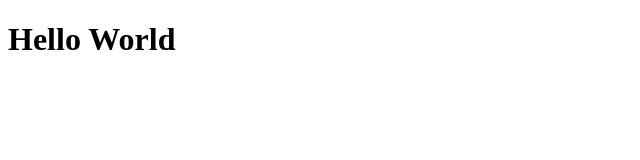
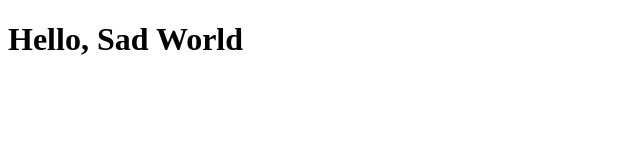
Before and after one commit to Cruzanaa/Aula---Curriculo, a plain HTML site: page index.html in a window 1280 px wide. Shown: the whole page, without its empty margins (0-640 px from the left). Drawn offline with Linux system fonts and the light colour scheme.

Commit message:
modificação no h1

```diff
--- a/index.html
+++ b/index.html
@@ -7,7 +7,7 @@
     <title>Projeto: Curriculo</title>
 </head>
 <body>
-    <h1>Hello World</h1>
+    <h1>Hello, Sad World</h1>
 
 </body>
 </html>
```
